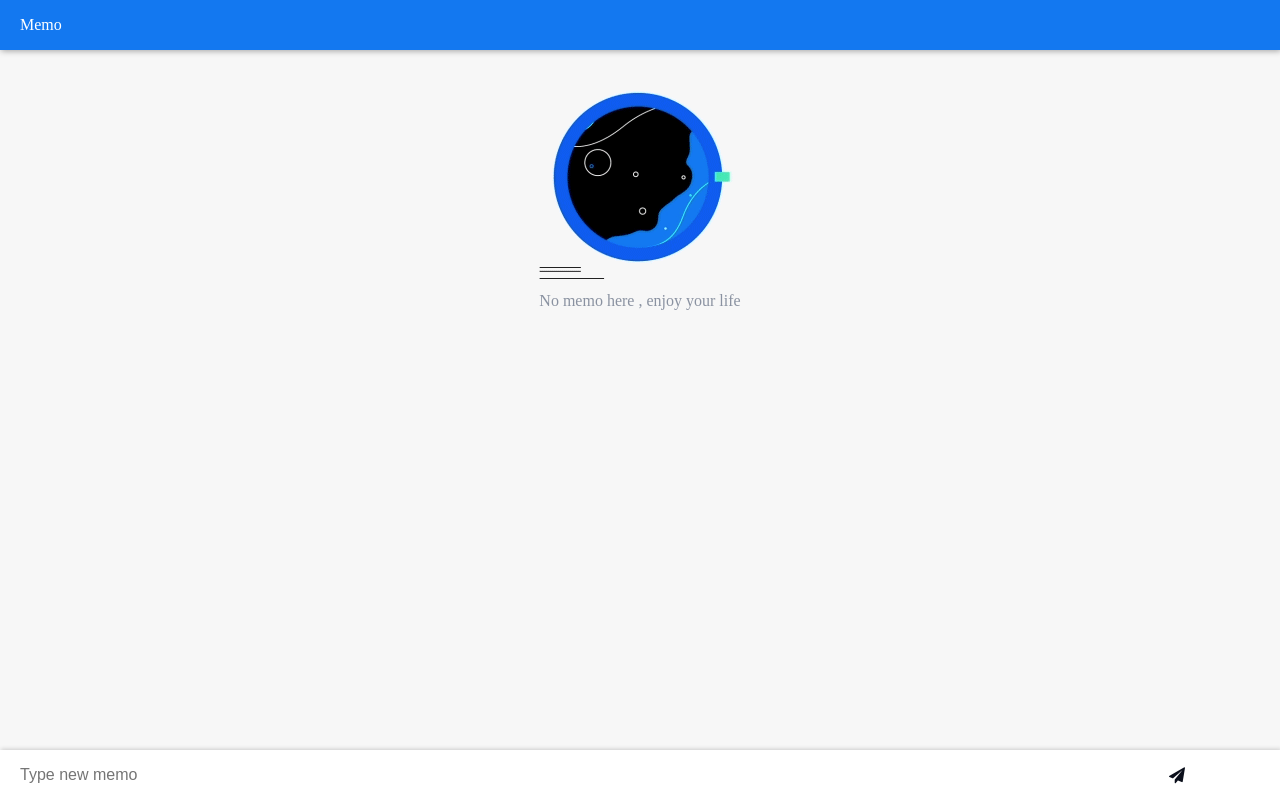
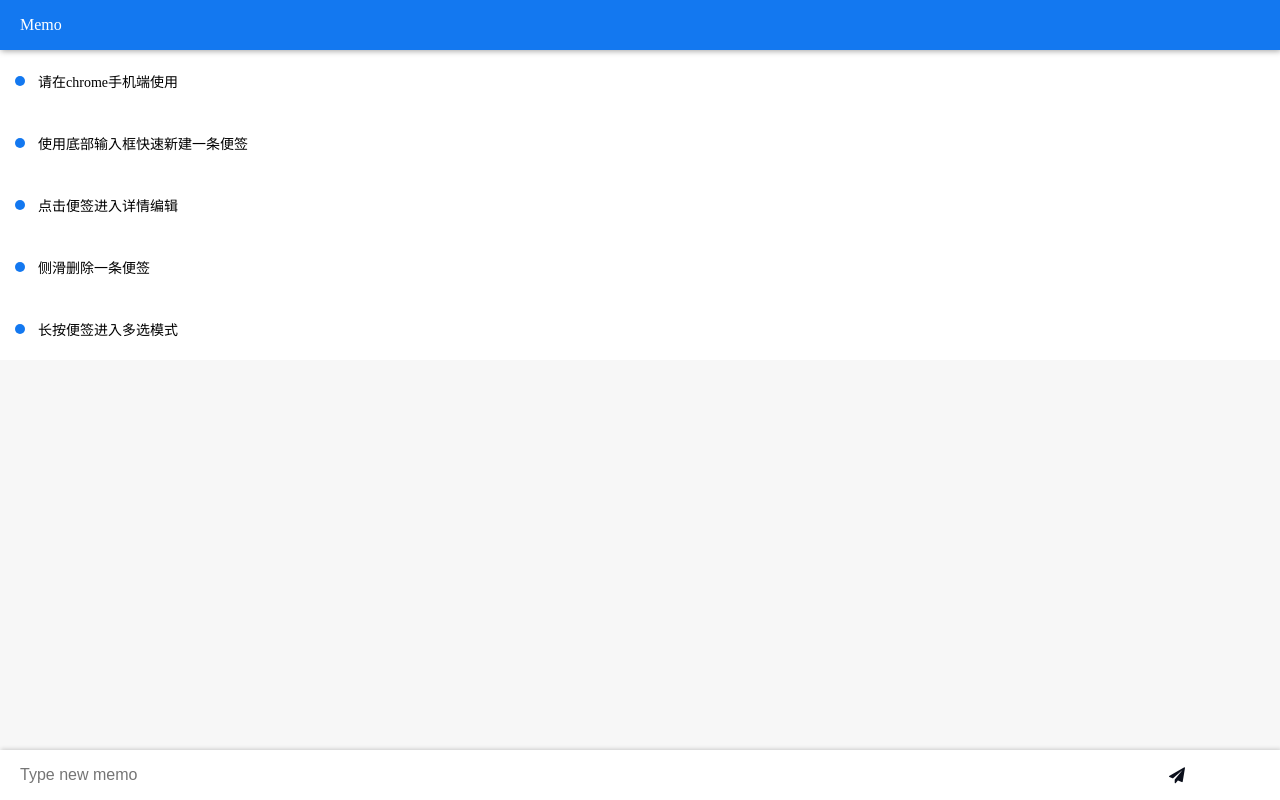
Before and after one commit to iaei/memo, a plain HTML site: page index.html in a window 1280 px wide. Drawn offline with Linux system fonts and the light colour scheme.

Commit message:
version1.0
增加初次使用说明
undo配色调整

```diff
--- a/css/index.scss
+++ b/css/index.scss
@@ -144,13 +144,22 @@ $white:#f3f3f3;
                     background-color: #fff;
                     height: 62px;//高度要为数值，不然将导致高度减小动画失效
                     flex: 1;
-                    cursor: pointer;
                     .circle {
                         width: 10px;
                         height: 10px;
                         border-radius: 10px;
                         margin-left: 15px;
                         background-color: $blue;
+                        &::after {
+                            content: "";
+                            display: block;
+                            height: 62px;
+                            width: 40px;
+                            position: absolute;
+                            margin-left: -15px;
+                            margin-top: -25px;
+                            background-color: rgba(0, 0, 0, 0);
+                        }
                     }
                     .title {
                         display: flex;
@@ -191,13 +200,12 @@ $white:#f3f3f3;
     p {
         float:left;
         line-height:50px;
-        color: yellow;
         font-weight: bolder;
+        color: $black;
     }
     #undoButton {
         float:right;
-        color: tomato;
-        //font-weight: bolder;
+        color: yellow;
     }
 
 }
@@ -334,7 +342,7 @@ $white:#f3f3f3;
             display: flex;
             justify-content: flex-end;
             color: $blue;
-            font-size: 14px;
+            font-size: 12px;
             #true {
                 margin-left: 20px;
             }
--- a/js/index.js
+++ b/js/index.js
@@ -4,7 +4,7 @@
 
 
         init() {
-            this.items = JSON.parse(localStorage.getItem(this.LOCAL_STORAGE_KEY)) || [];
+            this.items = JSON.parse(localStorage.getItem(this.LOCAL_STORAGE_KEY)) || [{title:'请在chrome手机端使用',detail:''},{title:'使用底部输入框快速新建一条便签',detail:''},{title:'点击便签进入详情编辑',detail:''},{title:'侧滑删除一条便签',detail:''},{title:'长按便签进入多选模式',detail:''},];
             this.index = null;
             this.$memo = document.querySelector("#memo");
 
@@ -133,6 +133,7 @@
             };
 
             let startHandler = function (event) {
+                //console.log(event.target);
                 self.countNum = 0;
                 if (isItem()) {
                     init();
@@ -266,7 +267,7 @@
             };
 
             let isItem = function () {
-                return event.target.className === "title";
+                return event.target.className === "title"||event.target.className === "circle";
             };
 
             let undo = function () {
```
Also changed, not shown: css/index.css, 1 other file.
